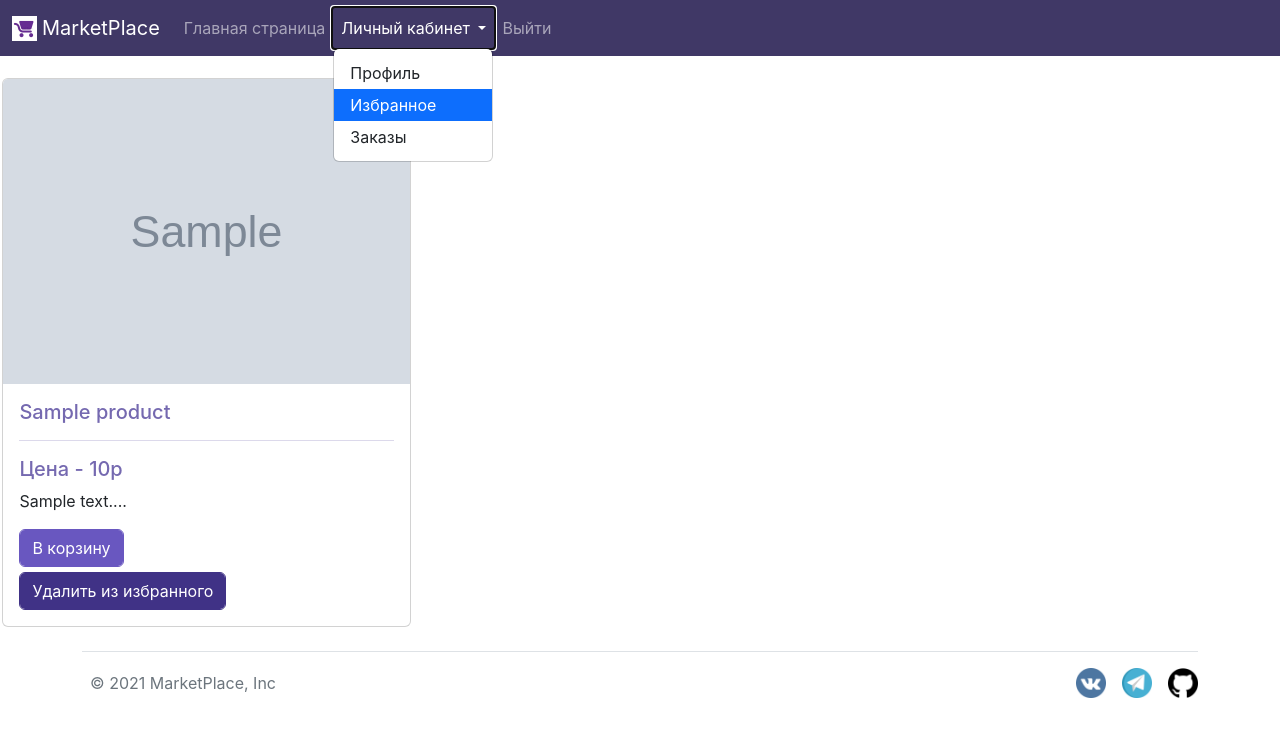
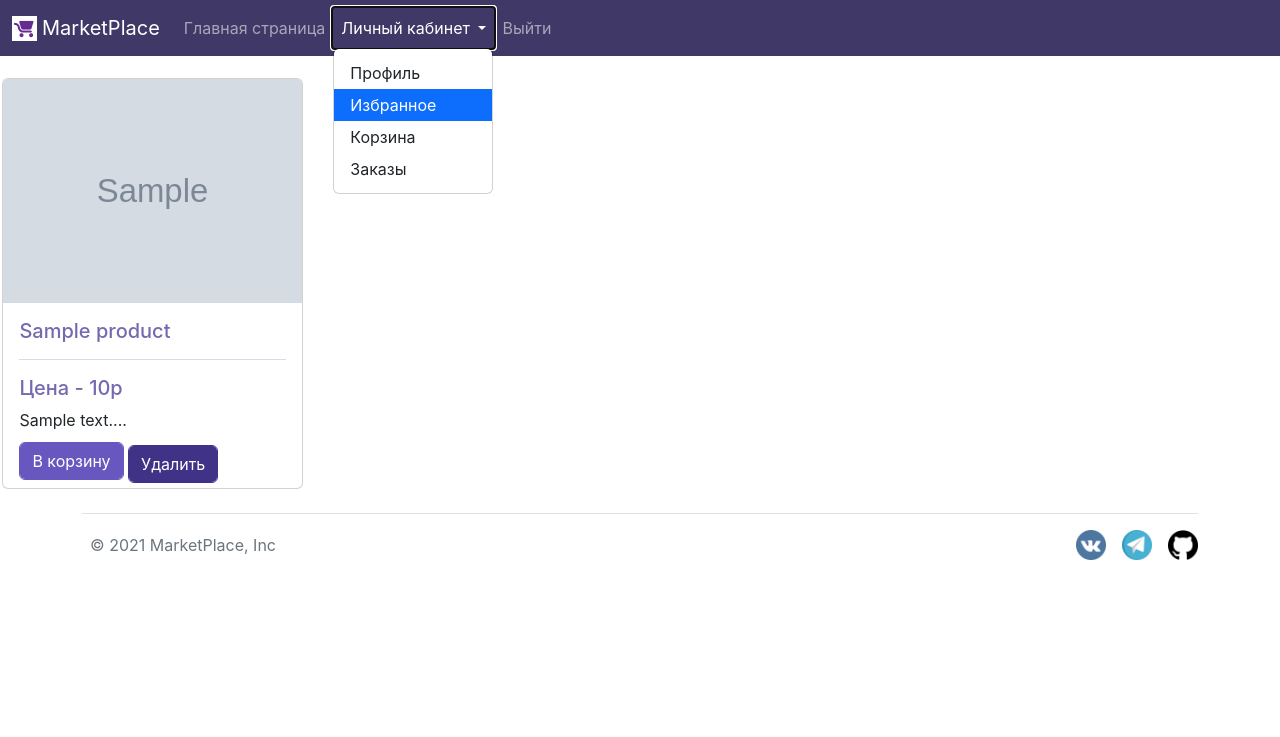
Before and after one commit to amirdianov/flask-marketplace-project, a Flask app: template templates/saved.html in a window 1280 px wide, after a click on "Личный кабинет". Shown: the top 737 px of the page. Run offline with Flask 2, Linux system fonts and the light colour scheme; a user stored in the database is signed in; the template is opened without the code that fills it: most values are stand-ins (such as "Sample title", 1, 10 or a date in 2020); grey boxes marked "Sample" are stand-in pictures; a database or web service that is not in the repository returns one stand-in record (values such as "Sample title"); some libraries are stand-ins or nearby versions.

Commit message:
+changes with button in menu

```diff
--- a/templates/main.html
+++ b/templates/main.html
@@ -63,16 +63,17 @@
                     <div class="card-body">
                         <h5 style="color: #7569b0"><a style="color: #7569b0; text-decoration: none"
                                                       href="{{ url_for('detail_product_page', product_id=p.id) }}">
-                            {{ p.product_name }}                         </a>
+                            {{ p.product_name |safe|truncate(25) }}                         </a>
                             <hr>
                             Цена - {{ p.price }}р
                         </h5>
                         </a>
                         <p class="card-text">{{ p.text_info[0:200] }}...</p>
                         <p id="texting{{ p.id }}"></p>
+                        <br>
 
                         {% if  current_user.is_authenticated %}
-                            <div class="buttons">
+                            <div class="buttons" style="position: absolute; bottom: 5px; ">
                                 {#                                <form action="{{ url_for('main_page_all') }}" method="POST">#}
                                 {#                                    <button class="btn btn-outline-light button-backet" id="button_backet"#}
                                 {#                                            name="backet_go"#}
--- a/templates/saved.html
+++ b/templates/saved.html
@@ -2,28 +2,30 @@
 {% block nav %}
     <a class="nav-link" aria-current="page" href={{ url_for('main_page_all') }}>Главная
         страница</a>
+    {% if  current_user.is_authenticated %}
         <li class="nav-item dropdown">
-        <a class="nav-link dropdown-toggle" href="#" id="navbarDropdown" role="button" data-toggle="dropdown"
+            <a class="nav-link dropdown-toggle" href="#" id="navbarDropdown" role="button"
+               data-toggle="dropdown"
                aria-expanded="false">Личный кабинет
             </a>
             <ul class="dropdown-menu" aria-labelledby="navbarDropdown">
                 <li><a class="dropdown-item" href="{{ url_for('profile_page') }}">Профиль</a></li>
                 <li><a class="dropdown-item active" href="{{ url_for('saved_page') }}">Избранное</a></li>
+                <li><a class="dropdown-item" href="{{ url_for('backet') }}">Корзина</a></li>
                 <li><a class="dropdown-item" href="{{ url_for('orders_page') }}">Заказы</a></li>
             </ul>
-    </li>    {% if backet %}
-    {% block backet_nav %}
-        <a class="nav-link" href={{ url_for('backet') }}>Корзина</a>
-    {% endblock %}
+        </li>
+        <a class="nav-link" href={{ url_for('logout') }}>Выйти</a>
+    {% else %}
+        <a class="nav-link" aria-current="page" href={{ url_for('registration_page') }}>Зарегистрироваться</a>
+        <a class="nav-link" href={{ url_for('login_page') }}>Войти</a>
     {% endif %}
-
-    <a class="nav-link" href={{ url_for('logout') }}>Выйти</a>
 {% endblock %}
 {% block content %}
     {% for cat, msg in get_flashed_messages(True) %}
         <div class="flash {{ cat }}">{{ msg }}</div>
     {% endfor %}
-    <div class="row row-cols-1 row-cols-md-3 g-4" style="margin-top: 0">
+    <div class="row row-cols-1 row-cols-md-4 g-4" style="margin-top: 0">
         {% for p in products %}
             <div class="col">
                 <div class="card h-100">
@@ -33,26 +35,24 @@
                     <div class="card-body">
                         <h5 style="color: #7569b0"><a style="color: #7569b0; text-decoration: none"
                                                       href="{{ url_for('detail_product_page', product_id=p.id) }}">
-                            {{ p.product_name }}                         </a>
+                            {{ p.product_name | safe|truncate(25) }}                         </a>
                             <hr>
                             Цена - {{ p.price }}р
                         </h5>
-                        </a>
-                        <p class="card-text">{{ p.text_info[0:200] }}...</p>
+                        <p class="card-text">{{ p.text_info | safe|truncate(150) }}...</p>
+                        </br>
+
                         {% if  current_user.is_authenticated %}
-                            <div class="buttons">
+                            <div class="buttons" style="position: absolute; bottom: 5px; ">
                                 <form action="{{ url_for('saved_page') }}" method="POST">
                                     <button class="btn btn-outline-light button-backet" id="button_backet"
                                             name="backet_go"
                                             value="{{ p.id }}"
                                             type="submit">В корзину
                                     </button>
-                                </form>
-                                <form action="{{ url_for('saved_page') }}" method="POST">
                                     <button type="submit" id="button_saved" name="saved_out"
                                             class="btn btn-outline-info button-saved" value="{{ p.id }}"
-                                            style="margin-top: 5px">Удалить из
-                                        избранного
+                                            style="margin-top: 5px">Удалить
                                     </button>
                                 </form>
                             </div>
```
Also changed, not shown: templates/backet.html (+19 -11 lines), templates/orders.html (+9 -7 lines), templates/profile.html (+9 -6 lines). Lines whose indentation alone changed are shown as unchanged.
